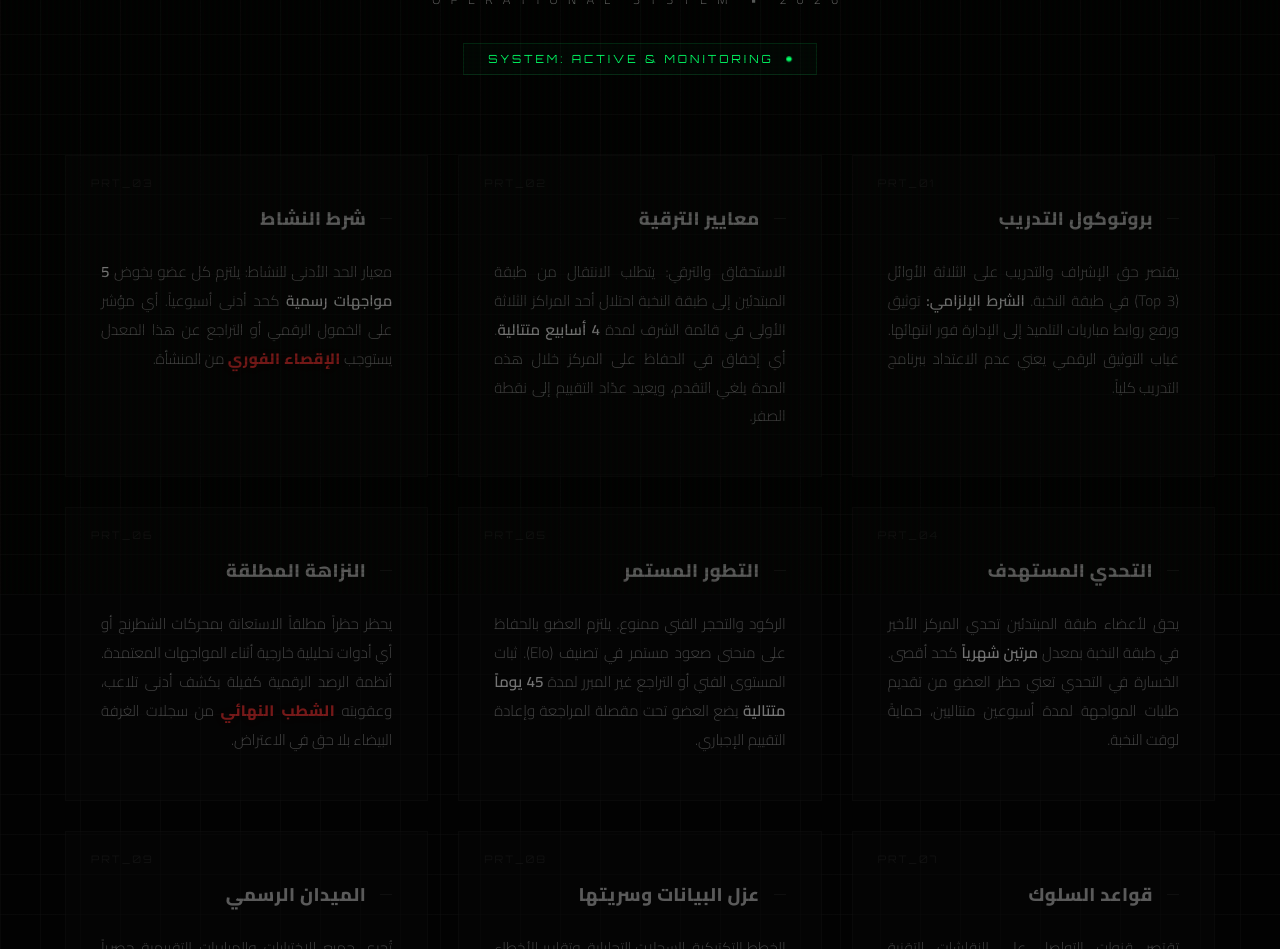
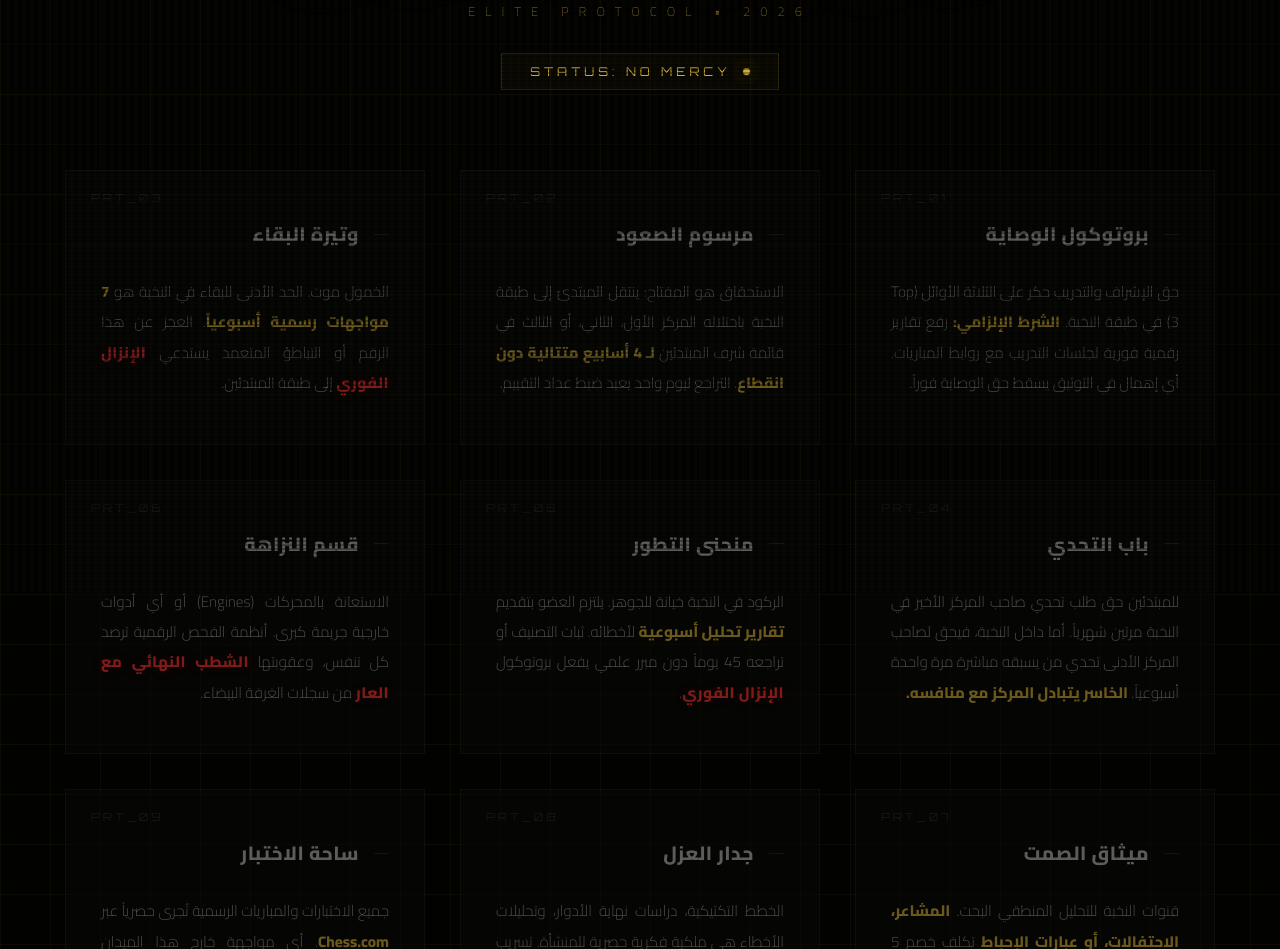
Before and after one commit to AAAA159/white-room-elit, a plain HTML site: page index.html in a window 1280 px wide. Shown: the part 206-1155 px from the top of the page. Drawn offline with Linux system fonts and the light colour scheme.

Commit message:
Update index.html

```diff
--- a/index.html
+++ b/index.html
@@ -4,30 +4,30 @@
     <meta charset="UTF-8">
     <meta name="viewport" content="width=device-width, initial-scale=1.0">
     <title>THE WHITE ROOM | Operational Constitution</title>
-    <meta name="description" content="الدستور الاستراتيجي لمنشأة الغرفة البيضاء - توليد العباقرة.">
+    <meta name="description" content="الدستور الاستراتيجي لطبقة النخبة - منشأة الغرفة البيضاء.">
 
     <!-- الخطوط -->
     <link href="https://fonts.googleapis.com/css2?family=Cairo:wght@300;600;800&family=Orbitron:wght@400;700&display=swap" rel="stylesheet">
 
     <style>
         :root {
-            --bg-color: #020202;
-            --panel-color: #070707;
+            --bg-color: #020201;
+            --panel-color: #080808;
             --accent-color: #ffffff;
+            --gold-color: #d4af37;
             --danger-color: #ff3333;
             --text-gray: #888888;
-            --border-style: 1px solid #121212;
+            --border-style: 1px solid #1a1a1a;
         }
 
         * { margin: 0; padding: 0; box-sizing: border-box; scroll-behavior: smooth; }
 
         body {
             background-color: var(--bg-color);
-            /* تأثير الخلفية الشبكية التكنولوجية */
             background-image:
-                linear-gradient(rgba(18, 18, 18, 0.4) 1px, transparent 1px),
-                linear-gradient(90deg, rgba(18, 18, 18, 0.4) 1px, transparent 1px);
-            background-size: 40px 40px;
+                linear-gradient(rgba(212, 175, 55, 0.05) 1px, transparent 1px),
+                linear-gradient(90deg, rgba(212, 175, 55, 0.05) 1px, transparent 1px);
+            background-size: 50px 50px;
             color: var(--text-gray);
             font-family: 'Cairo', sans-serif;
             min-height: 100vh;
@@ -38,163 +38,158 @@
             overflow-x: hidden;
         }
 
-        /* تأثير شريط المسح الأمني للشاشات (Scanline Effect) */
         body::after {
             content: " ";
             display: block;
             position: fixed;
             top: 0; left: 0; bottom: 0; right: 0;
-            background: linear-gradient(rgba(18, 16, 16, 0) 50%, rgba(0, 0, 0, 0.15) 50%), linear-gradient(90deg, rgba(255, 0, 0, 0.01), rgba(0, 255, 0, 0.005), rgba(0, 255, 0, 0.01));
+            background: linear-gradient(rgba(0,0,0,0) 50%, rgba(0,0,0,0.3) 50%), linear-gradient(90deg, rgba(212,175,55,0.02), rgba(0,0,0,0), rgba(255,255,255,0.02));
             z-index: 9999;
-            background-size: 100% 4px, 6px 100%;
+            background-size: 100% 4px, 8px 100%;
             pointer-events: none;
         }
 
         .main-container { width: 100%; max-width: 1150px; z-index: 2; }
 
-        /* الترويسة */
         header { text-align: center; margin-bottom: 80px; position: relative; }
 
         h1 {
             font-family: 'Orbitron', sans-serif;
-            font-size: 4rem;
+            font-size: 4.5rem;
             color: var(--accent-color);
-            letter-spacing: 20px;
-            margin-bottom: 12px;
-            text-shadow: 0 0 30px rgba(255, 255, 255, 0.05);
+            letter-spacing: 18px;
+            margin-bottom: 15px;
+            text-shadow: 0 0 40px rgba(212, 175, 55, 0.15);
             animation: textPulse 4s infinite alternate;
         }
 
         @keyframes textPulse {
-            0% { text-shadow: 0 0 20px rgba(255, 255, 255, 0.02); }
-            100% { text-shadow: 0 0 40px rgba(255, 255, 255, 0.15); }
+            0% { text-shadow: 0 0 30px rgba(212, 175, 55, 0.05); }
+            100% { text-shadow: 0 0 60px rgba(212, 175, 55, 0.25); }
         }
 
         .sub {
             font-size: 0.8rem;
             letter-spacing: 10px;
             text-transform: uppercase;
-            color: var(--accent-color);
-            opacity: 0.4;
+            color: var(--gold-color);
+            opacity: 0.5;
             margin-bottom: 30px;
         }
 
-        /* مؤشر حالة النظام التفاعلي */
         .system-status {
             display: inline-flex;
             align-items: center;
             font-family: 'Orbitron', sans-serif;
-            font-size: 0.7rem;
-            color: #00ff66;
-            background: rgba(0, 255, 102, 0.02);
-            padding: 8px 24px;
-            border: 1px solid rgba(0, 255, 102, 0.12);
-            letter-spacing: 3px;
+            font-size: 0.75rem;
+            color: var(--gold-color);
+            background: rgba(212, 175, 55, 0.03);
+            padding: 10px 28px;
+            border: 1px solid rgba(212, 175, 55, 0.2);
+            letter-spacing: 4px;
         }
 
         .status-dot {
-            width: 6px;
-            height: 6px;
-            background: #00ff66;
+            width: 7px;
+            height: 7px;
+            background: var(--gold-color);
             border-radius: 50%;
             margin-left: 12px;
-            box-shadow: 0 0 10px #00ff66;
-            animation: pulse 2.5s infinite;
+            box-shadow: 0 0 15px var(--gold-color);
+            animation: pulse 2s infinite;
         }
 
         @keyframes pulse {
-            0% { transform: scale(0.9); box-shadow: 0 0 0 0 rgba(0, 255, 102, 0.5); }
-            70% { transform: scale(1); box-shadow: 0 0 0 8px rgba(0, 255, 102, 0); }
-            100% { transform: scale(0.9); box-shadow: 0 0 0 0 rgba(0, 255, 102, 0); }
+            0% { transform: scale(0.9); box-shadow: 0 0 0 0 rgba(212, 175, 55, 0.6); }
+            70% { transform: scale(1); box-shadow: 0 0 0 10px rgba(212, 175, 55, 0); }
+            100% { transform: scale(0.9); box-shadow: 0 0 0 0 rgba(212, 175, 55, 0); }
         }
 
-        /* حاوية الكروت */
         .rules-grid {
             display: grid;
-            grid-template-columns: repeat(auto-fit, minmax(340px, 1fr));
-            gap: 30px;
+            grid-template-columns: repeat(auto-fit, minmax(350px, 1fr));
+            gap: 35px;
         }
 
-        /* الحالة الافتراضية للكروت عند فتح الموقع (شبه مظللة وغامضة) */
         .rule-card {
             background: var(--panel-color);
             border: var(--border-style);
             padding: 45px 35px;
             transition: 0.5s cubic-bezier(0.16, 1, 0.3, 1);
             position: relative;
-            opacity: 0.45; /* التعتيم المبدئي */
-            filter: blur(0.2px);
+            opacity: 0.5;
+            filter: blur(0.3px);
         }
 
-        /* عند تحريك الماوس فوق الشبكة بأكملها، تنخفض بقية الكروت غير المحددة أكثر */
-        .rules-grid:hover .rule-card { opacity: 0.2; border-color: #0f0f0f; filter: blur(0.5px); }
+        .rules-grid:hover .rule-card { opacity: 0.2; border-color: #0f0f0f; filter: blur(0.8px); }
 
-        /* تأثير الكارت المحدد (يضيء بنسبة 100% ويصبح حاداً) */
         .rules-grid .rule-card:hover {
             opacity: 1 !important;
-            border-color: rgba(255, 255, 255, 0.3);
-            background: #0b0b0b;
-            box-shadow: 0 20px 50px rgba(0, 0, 0, 0.5);
-            transform: translateY(-5px);
+            border-color: rgba(212, 175, 55, 0.4);
+            background: #0c0c0c;
+            box-shadow: 0 0 60px rgba(212, 175, 55, 0.08);
+            transform: translateY(-8px);
             filter: blur(0px) !important;
         }
 
-        /* الزوايا السيبرانية المتوهجة (Top-Right) */
         .rule-card::before {
             content: '';
             position: absolute;
             top: -1px; right: -1px;
-            width: 10px; height: 10px;
+            width: 12px; height: 12px;
             border-top: 2px solid transparent;
             border-right: 2px solid transparent;
-            transition: 0.4s ease;
+            transition: 0.5s ease;
         }
-        /* الزوايا السيبرانية المتوهجة (Bottom-Left) */
         .rule-card::after {
             content: '';
             position: absolute;
             bottom: -1px; left: -1px;
-            width: 10px; height: 10px;
+            width: 12px; height: 12px;
             border-bottom: 2px solid transparent;
             border-left: 2px solid transparent;
-            transition: 0.4s ease;
+            transition: 0.5s ease;
         }
-        .rule-card:hover::before { border-color: var(--accent-color); width: 20px; height: 20px; }
-        .rule-card:hover::after { border-color: var(--accent-color); width: 20px; height: 20px; }
+        .rule-card:hover::before { border-color: var(--gold-color); width: 25px; height: 25px; }
+        .rule-card:hover::after { border-color: var(--gold-color); width: 25px; height: 25px; }
 
         .rule-card .protocol-num {
             font-family: 'Orbitron', sans-serif;
-            font-size: 0.65rem;
-            color: #252525;
+            font-size: 0.7rem;
+            color: #2a2a2a;
             position: absolute;
             top: 20px;
             left: 25px;
-            letter-spacing: 2px;
-            transition: 0.3s;
+            letter-spacing: 3px;
+            transition: 0.4s;
         }
-        .rule-card:hover .protocol-num { color: var(--accent-color); opacity: 0.7; }
+        .rule-card:hover .protocol-num { color: var(--gold-color); opacity: 0.9; }
 
         .rule-card h3 {
             font-family: 'Cairo', sans-serif;
             font-weight: 800;
-            color: #c5c5c5;
-            margin-bottom: 22px;
+            color: #b5b5b5;
+            margin-bottom: 25px;
             display: flex;
             align-items: center;
-            font-size: 1.15rem;
+            font-size: 1.2rem;
             transition: 0.3s;
             letter-spacing: 0.5px;
         }
-        .rule-card:hover h3 { color: var(--accent-color); }
-        .rule-card h3::before { content: ''; margin-left: 14px; width: 12px; height: 1px; background: #202020; transition: 0.3s; }
-        .rule-card:hover h3::before { background: var(--accent-color); width: 30px; }
+        .rule-card:hover h3 { color: var(--gold-color); }
+        .rule-card h3::before { content: ''; margin-left: 15px; width: 15px; height: 1px; background: #252525; transition: 0.3s; }
+        .rule-card:hover h3::before { background: var(--gold-color); width: 40px; }
 
-        .rule-card p { line-height: 1.9; font-size: 0.95rem; color: #959595; text-align: justify; transition: 0.3s; }
-        .rule-card:hover p { color: #d5d5d5; }
-        .rule-card b { color: var(--accent-color); font-weight: 600; }
-        .warning { color: var(--danger-color); font-weight: 800; letter-spacing: 0.5px; text-shadow: 0 0 10px rgba(255, 51, 51, 0.1); }
+        .rule-card p { line-height: 2; font-size: 0.95rem; color: #959595; text-align: justify; transition: 0.3s; }
+        .rule-card:hover p { color: #e0e0e0; }
+        .rule-card b { color: var(--gold-color); font-weight: 700; }
+        .warning {
+            color: var(--danger-color);
+            font-weight: 800;
+            letter-spacing: 0.5px;
+            text-shadow: 0 0 12px rgba(255, 51, 51, 0.2);
+        }
 
-        /* الفوتر */
         footer {
             text-align: center;
             margin-top: 120px;
@@ -202,8 +197,8 @@
             border-top: var(--border-style);
             font-size: 0.7rem;
             font-family: 'Orbitron', sans-serif;
-            letter-spacing: 6px;
-            color: #202020;
+            letter-spacing: 8px;
+            color: #1a1a1a;
         }
     </style>
 </head>
@@ -212,81 +207,102 @@
     <div class="main-container">
         <header>
             <h1>WHITE ROOM</h1>
-            <div class="sub">Operational System • 2026</div>
+            <div class="sub">Elite Protocol • 2026</div>
             <div class="system-status">
-                <span class="status-dot"></span> SYSTEM: ACTIVE & MONITORING
+                <span class="status-dot"></span> STATUS: NO MERCY
             </div>
         </header>
 
         <section class="rules-grid">
 
-            <!-- بروتوكول 01 -->
+            <!-- PRT_01 -->
             <div class="rule-card">
                 <span class="protocol-num">PRT_01</span>
-                <h3>بروتوكول التدريب</h3>
-                <p>يقتصر حق الإشراف والتدريب على الثلاثة الأوائل (Top 3) في طبقة النخبة. <b>الشرط الإلزامي:</b> توثيق ورفع روابط مباريات التلميذ إلى الإدارة فور انتهائها. غياب التوثيق الرقمي يعني عدم الاعتداد ببرنامج التدريب كلياً.</p>
+                <h3>بروتوكول الوصاية</h3>
+                <p>حق الإشراف والتدريب حكر على الثلاثة الأوائل (Top 3) في طبقة النخبة. <b>الشرط الإلزامي:</b> رفع تقارير رقمية فورية لجلسات التدريب مع روابط المباريات. أي إهمال في التوثيق يسقط حق الوصاية فوراً.</p>
             </div>
 
-            <!-- بروتوكول 02 -->
+            <!-- PRT_02 -->
             <div class="rule-card">
                 <span class="protocol-num">PRT_02</span>
-                <h3>معايير الترقية</h3>
-                <p>الاستحقاق والترقي: يتطلب الانتقال من طبقة المبتدئين إلى طبقة النخبة احتلال أحد المراكز الثلاثة الأولى في قائمة الشرف لمدة <b>4 أسابيع متتالية</b>. أي إخفاق في الحفاظ على المركز خلال هذه المدة يلغي التقدم، ويعيد عدّاد التقييم إلى نقطة الصفر.</p>
+                <h3>مرسوم الصعود</h3>
+                <p>الاستحقاق هو المفتاح: ينتقل المبتدئ إلى طبقة النخبة باحتلاله المركز الأول، الثاني، أو الثالث في قائمة شرف المبتدئين <b>لـ 4 أسابيع متتالية دون انقطاع</b>. التراجع ليوم واحد يعيد ضبط عداد التقييم.</p>
             </div>
 
-            <!-- بروتوكول 03 -->
+            <!-- PRT_03 -->
             <div class="rule-card">
                 <span class="protocol-num">PRT_03</span>
-                <h3>شرط النشاط</h3>
-                <p>معيار الحد الأدنى للنشاط: يلتزم كل عضو بخوض <b>5 مواجهات رسمية</b> كحد أدنى أسبوعياً. أي مؤشر على الخمول الرقمي أو التراجع عن هذا المعدل يستوجب <span class="warning">الإقصاء الفوري</span> من المنشأة.</p>
+                <h3>وتيرة البقاء</h3>
+                <p>الخمول موت. الحد الأدنى للبقاء في النخبة هو <b>7 مواجهات رسمية أسبوعياً</b>. العجز عن هذا الرقم أو التباطؤ المتعمد يستدعي <span class="warning">الإنزال الفوري</span> إلى طبقة المبتدئين.</p>
             </div>
 
-            <!-- بروتوكول 04 -->
+            <!-- PRT_04 -->
             <div class="rule-card">
                 <span class="protocol-num">PRT_04</span>
-                <h3>التحدي المستهدف</h3>
-                <p>يحق لأعضاء طبقة المبتدئين تحدي المركز الأخير في طبقة النخبة بمعدل <b>مرتين شهرياً</b> كحد أقصى. الخسارة في التحدي تعني حظر العضو من تقديم طلبات المواجهة لمدة أسبوعين متتاليين، حمايةً لوقت النخبة.</p>
+                <h3>باب التحدي</h3>
+                <p>للمبتدئين حق طلب تحدي صاحب المركز الأخير في النخبة مرتين شهرياً. أما داخل النخبة، فيحق لصاحب المركز الأدنى تحدي من يسبقه مباشرة مرة واحدة أسبوعياً. <b>الخاسر يتبادل المركز مع منافسه.</b></p>
             </div>
 
-            <!-- بروتوكول 05 -->
+            <!-- PRT_05 -->
             <div class="rule-card">
                 <span class="protocol-num">PRT_05</span>
-                <h3>التطور المستمر</h3>
-                <p>الركود والتحجر الفني ممنوع. يلتزم العضو بالحفاظ على منحنى صعود مستمر في تصنيف (Elo). ثبات المستوى الفني أو التراجع غير المبرر لمدة <b>45 يوماً متتالية</b> يضع العضو تحت مقصلة المراجعة وإعادة التقييم الإجباري.</p>
+                <h3>منحنى التطور</h3>
+                <p>الركود في النخبة خيانة للجوهر. يلتزم العضو بتقديم <b>تقارير تحليل أسبوعية</b> لأخطائه. ثبات التصنيف أو تراجعه 45 يوماً دون مبرر علمي يفعل بروتوكول <span class="warning">الإنزال الفوري</span>.</p>
             </div>
 
-            <!-- بروتوكول 06 -->
+            <!-- PRT_06 -->
             <div class="rule-card">
                 <span class="protocol-num">PRT_06</span>
-                <h3>النزاهة المطلقة</h3>
-                <p>يحظر حظراً مطلقاً الاستعانة بمحركات الشطرنج أو أي أدوات تحليلية خارجية أثناء المواجهات المعتمدة. أنظمة الرصد الرقمية كفيلة بكشف أدنى تلاعب، وعقوبته <span class="warning">الشطب النهائي</span> من سجلات الغرفة البيضاء بلا حق في الاعتراض.</p>
+                <h3>قسم النزاهة</h3>
+                <p>الاستعانة بالمحركات (Engines) أو أي أدوات خارجية جريمة كبرى. أنظمة الفحص الرقمية ترصد كل تنفس، وعقوبتها <span class="warning">الشطب النهائي مع العار</span> من سجلات الغرفة البيضاء.</p>
             </div>
 
-            <!-- بروتوكول 07 -->
+            <!-- PRT_07 -->
             <div class="rule-card">
                 <span class="protocol-num">PRT_07</span>
-                <h3>قواعد السلوك</h3>
-                <p>تقتصر قنوات التواصل على النقاشات التقنية والتحليلات البحتة. يُمنع منعاً باتاً التلاسن، السخرية، أو إقحام الانفعالات الشخصية. العقل والتحليل المنطقي البارد هما المعيار الوحيد لشرعية البقاء.</p>
+                <h3>ميثاق الصمت</h3>
+                <p>قنوات النخبة للتحليل المنطقي البحت. <b>المشاعر، الاحتفالات، أو عبارات الإحباط</b> تكلف خصم 5 نقاط من رصيد التقييم. العقل وحده هو العملة الوحيدة هنا.</p>
             </div>
 
-            <!-- بروتوكول 08 -->
+            <!-- PRT_08 -->
             <div class="rule-card">
                 <span class="protocol-num">PRT_08</span>
-                <h3>عزل البيانات وسريتها</h3>
-                <p>الخطط التكتيكية، السجلات التحليلية، وتقارير الأخطاء هي ملكية فكرية حصرية للمنشأة. مشاركة أي لقطة شاشة (Screenshot) أو تسريب للمواد الفنية خارج السيرفر تقع تحت بند الخيانة التكتيكية وعقوبتها <span class="warning">النفي الفوري</span>.</p>
+                <h3>جدار العزل</h3>
+                <p>الخطط التكتيكية، دراسات نهاية الأدوار، وتحليلات الأخطاء هي ملكية فكرية حصرية للمنشأة. تسريب أي مادة فنية خارج النطاق المؤمن عقوبته <span class="warning">النفي الفوري والتشهير</span>.</p>
             </div>
 
-            <!-- بروتوكول 09 -->
+            <!-- PRT_09 -->
             <div class="rule-card">
                 <span class="protocol-num">PRT_09</span>
-                <h3>الميدان الرسمي</h3>
-                <p>تُجرى جميع الاختبارات والمباريات التقييمية حصرياً عبر منصة <b>Chess.com</b>. أي مواجهة تتم خارج هذا النطاق الرقمي المعتمد تعد لاغية, ولا يتم قيدها في السجلات التاريخية للغرفة البيضاء.</p>
+                <h3>ساحة الاختبار</h3>
+                <p>جميع الاختبارات والمباريات الرسمية تُجرى حصرياً عبر <b>Chess.com</b>. أي مواجهة خارج هذا الميدان الرقمي لاغية، ولا تُقيد في سجل النخبة التاريخي.</p>
+            </div>
+
+            <!-- PRT_10 (مرسوم التبديل) -->
+            <div class="rule-card">
+                <span class="protocol-num">PRT_10</span>
+                <h3>مرسوم التبديل الإجباري</h3>
+                <p>في نهاية كل دورة (4 أسابيع)، يهبط أقل 3 أعضاء في النخبة تصنيفاً تلقائياً إلى طبقة المبتدئين، ليحل محلهم أعلى 3 مبتدئين. هذا التبديل هو نبض الغرفة البيضاء، <b>يضمن بقاء الأصلح فقط في القمة.</b></p>
+            </div>
+
+            <!-- PRT_11 (تحدي النجاة) -->
+            <div class="rule-card">
+                <span class="protocol-num">PRT_11</span>
+                <h3>تحدي النجاة</h3>
+                <p>صاحب المركز الأخير في النخبة في نهاية كل أسبوع، يُستدعى لخوض مباراة 'نجاة' ضد صاحب المركز الرابع في المبتدئين. <span class="warning">الخسارة تعني التبديل الفوري للمراكز.</span></p>
+            </div>
+
+            <!-- PRT_12 (تشريح الهزيمة - معدل) -->
+            <div class="rule-card">
+                <span class="protocol-num">PRT_12</span>
+                <h3>تشريح الهزيمة</h3>
+                <p>أي عضو في النخبة يخسر مباراتين متتاليتين رسميتين، يُجبر على <b>تسجيل فيديو كامل للمباراة (أو مشاركة الشاشة مع تعليق صوتي)</b> وإرساله إلى قناة النخبة. <b>يُمنع تقديم أي تحليل شخصي؛ الهدف أن تقوم النخبة بنفسها بتشريح الخطأ وإصلاحه بشكل جماعي.</b></p>
             </div>
 
         </section>
 
         <footer>
-            THE WHITE ROOM © 2026 // ALL RULES ARE ABSOLUTE // SYSTEM_CODE: WR-8891
+            THE WHITE ROOM © 2026 // ELITE PROTOCOLS ACTIVE // SYSTEM_CODE: WR-ELITE-00
         </footer>
     </div>
 </body>
```
